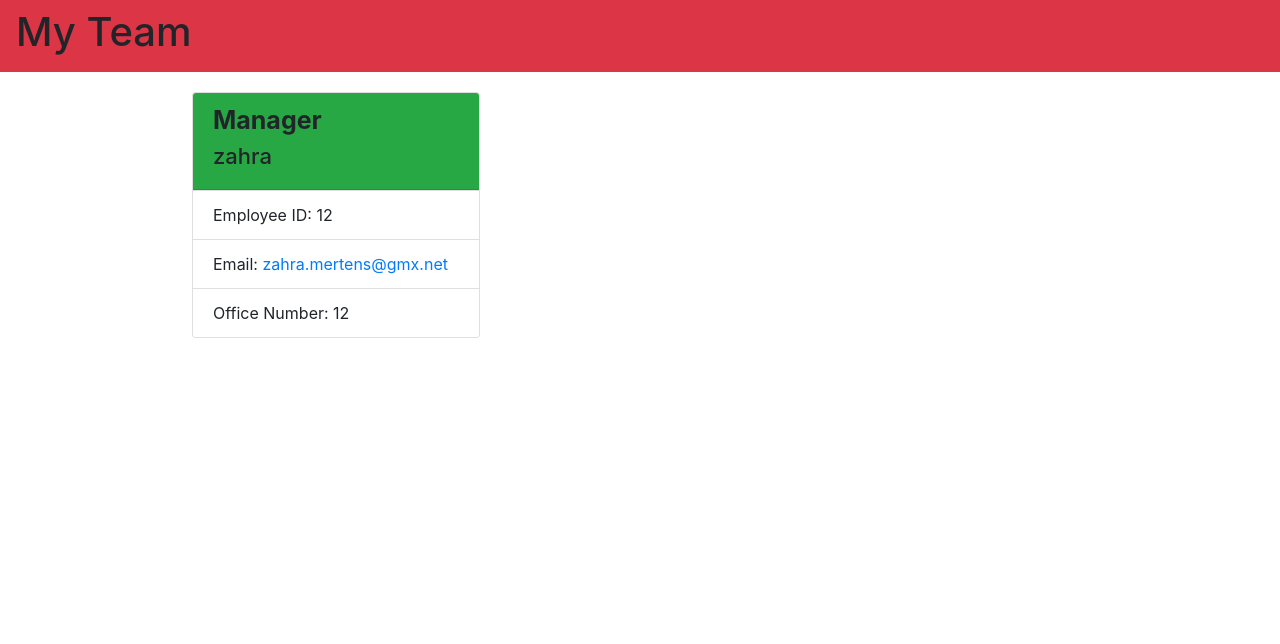
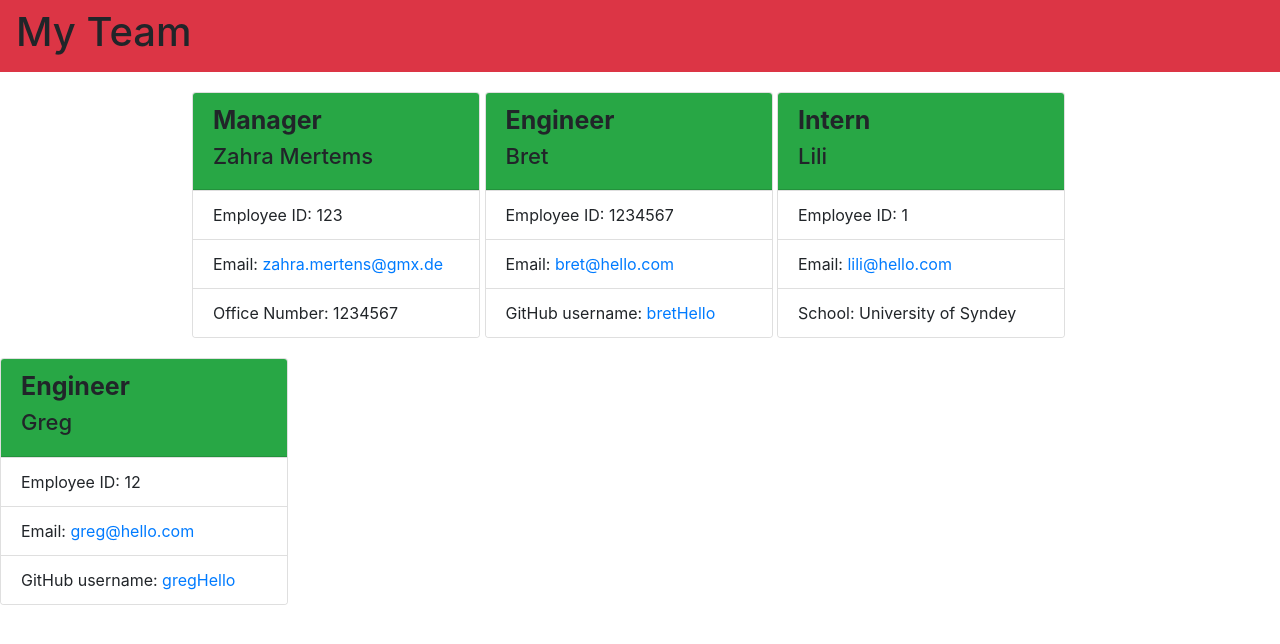
Before and after one commit to ZahraMertens/Team-Profile-Gen, a website: page Demo/team.html in a window 1280 px wide. Drawn offline with nearby package versions, Linux system fonts and the light colour scheme.

```diff
--- a/Demo/team.html
+++ b/Demo/team.html
@@ -17,21 +17,60 @@
       <h1>My Team</h1>
     </nav>
 
- <main>
+  <main>
 
    <div class="card" style="width: 18rem;">
      <div class="card-header bg-success">
        <h1 class="header-h1">Manager</h1>
-       <h2 class="header-h2">zahra</h2>
+       <h2 class="header-h2">Zahra Mertems</h2>
      </div>
       <ul class="list-group list-group-flush">
-       <li class="list-group-item">Employee ID: 12</li>
-       <li class="list-group-item">Email: <a href="mailto:zahra.mertens@gmx.net">zahra.mertens@gmx.net</a></li>
-       <li class="list-group-item">Office Number: 12</li>
+       <li class="list-group-item">Employee ID: 123</li>
+       <li class="list-group-item">Email: <a href="mailto:zahra.mertens@gmx.de">zahra.mertens@gmx.de</a></li>
+       <li class="list-group-item">Office Number: 1234567</li>
       </ul>
    </div>
+
+
+   <div class="card" style="width: 18rem;">
+     <div class="card-header bg-success">
+       <h1 class="header-h1">Engineer</h1>
+       <h2 class="header-h2">Bret</h2>
+     </div>
+      <ul class="list-group list-group-flush">
+       <li class="list-group-item">Employee ID: 1234567</li>
+       <li class="list-group-item">Email: <a href="mailto:bret@hello.com">bret@hello.com</a></li>
+       <li class="list-group-item">GitHub username: <a href="https://github.com/bretHello">bretHello</a></li>
+      </ul>
+   </div>
+
+
+   <div class="card" style="width: 18rem;">
+     <div class="card-header bg-success">
+       <h1 class="header-h1">Intern</h1>
+       <h2 class="header-h2">Lili</h2>
+     </div>
+      <ul class="list-group list-group-flush">
+       <li class="list-group-item">Employee ID: 1</li>
+       <li class="list-group-item">Email: <a href="mailto:lili@hello.com">lili@hello.com</a></li>
+       <li class="list-group-item">School: University of Syndey</li>
+      </ul>
+   </div>
+
 
    </main>
 
  </body>
 </html>
+
+   <div class="card" style="width: 18rem;">
+     <div class="card-header bg-success">
+       <h1 class="header-h1">Engineer</h1>
+       <h2 class="header-h2">Greg</h2>
+     </div>
+      <ul class="list-group list-group-flush">
+       <li class="list-group-item">Employee ID: 12</li>
+       <li class="list-group-item">Email: <a href="mailto:greg@hello.com">greg@hello.com</a></li>
+       <li class="list-group-item">GitHub username: <a href="https://github.com/gregHello">gregHello</a></li>
+      </ul>
+   </div>
```
Also changed, not shown: index.js (+9 -9 lines).
